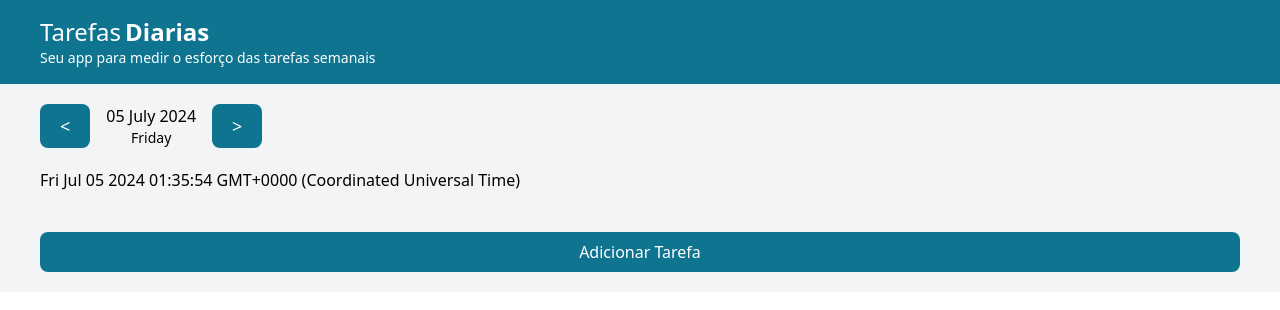
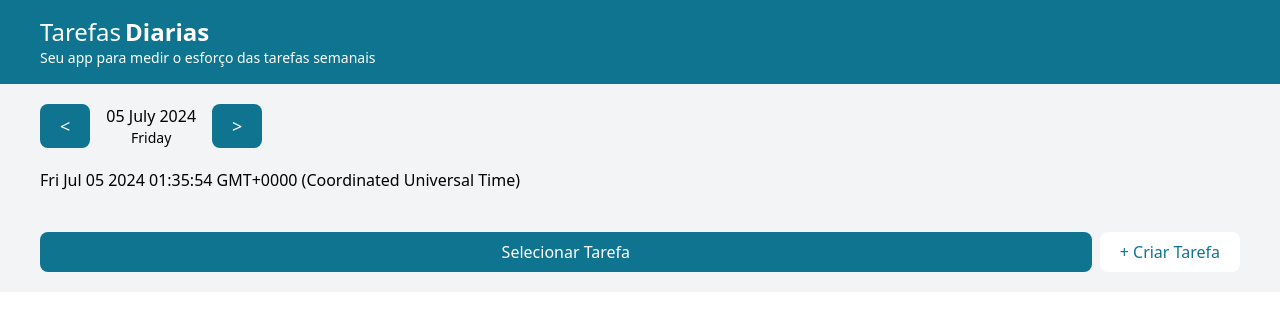
Before and after one commit to joseluz/daily-task, an Angular app: page / in a window 1280 px wide. Shown: the top 310 px of the page. Built offline with nearby package versions, Linux system fonts and the light colour scheme.

Commit message:
Included secondary button

```diff
--- a/src/app/ui/pages/dairy-activity/dairy-activity.page.html
+++ b/src/app/ui/pages/dairy-activity/dairy-activity.page.html
@@ -9,8 +9,15 @@
       <dt-task-item [task]="task" cdkDrag></dt-task-item>
     }
   </div>
-  <button (click)="addTask()"
-          class="bg-cyan-700 hover:bg-cyan-900 text-white px-5 py-2 rounded-lg">
-    Adicionar Tarefa
-  </button>
+  <div class="flex gap-x-2">
+
+    <button (click)="openTaskSelector()"
+            class="flex-1 bg-cyan-700 hover:bg-cyan-900 text-white px-5 py-2 rounded-lg">
+      Selecionar Tarefa
+    </button>
+    <button (click)="addTask()"
+            class="text-cyan-700 hover:text-cyan-900 hover:bg-gray-50 bg-white px-5 py-2 rounded-lg">
+      + Criar Tarefa
+    </button>
+  </div>
 </div>
--- a/src/app/ui/pages/dairy-activity/dairy-activity.page.ts
+++ b/src/app/ui/pages/dairy-activity/dairy-activity.page.ts
@@ -39,4 +39,8 @@ export class DairyActivityPage {
   reorder(event: CdkDragDrop<any, any>): void {
     moveItemInArray(this.currentDaily?.tasks || [], event.previousIndex, event.currentIndex);
   }
+
+  openTaskSelector(): void {
+
+  }
 }
```
